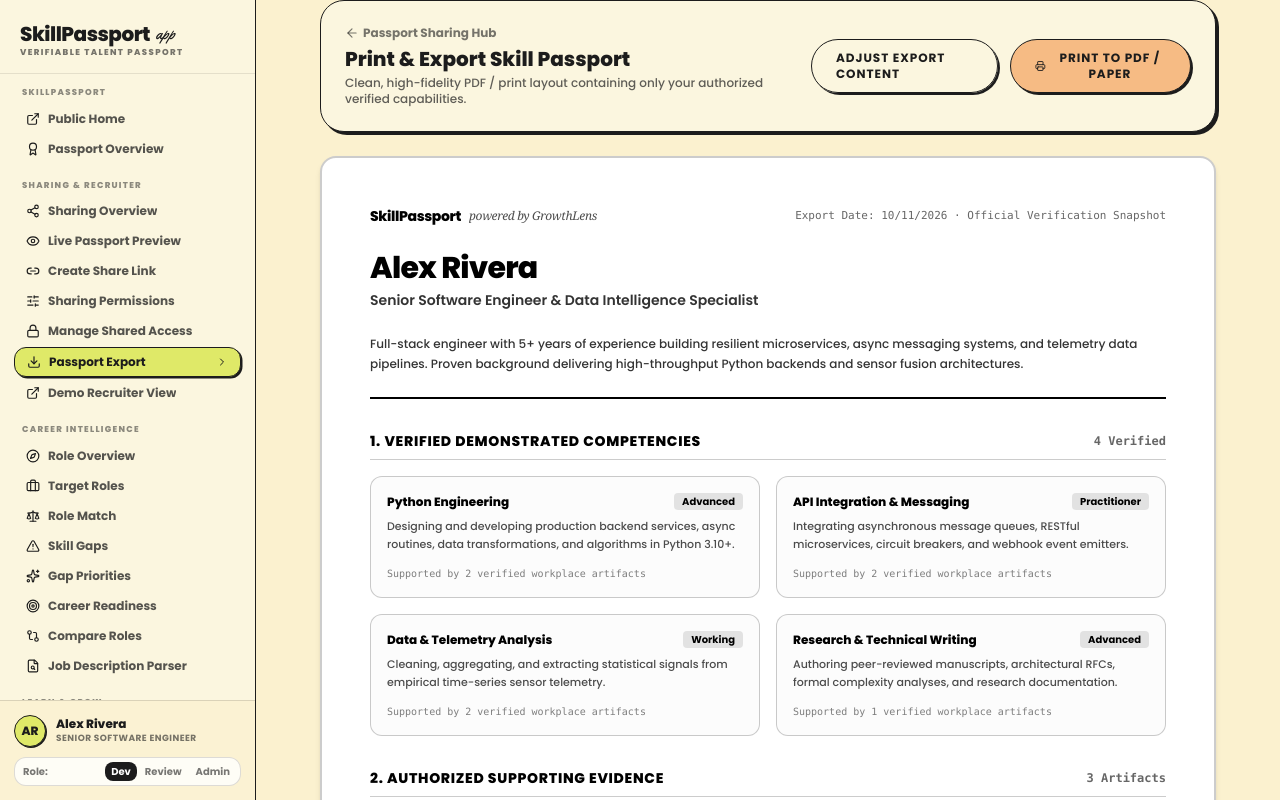
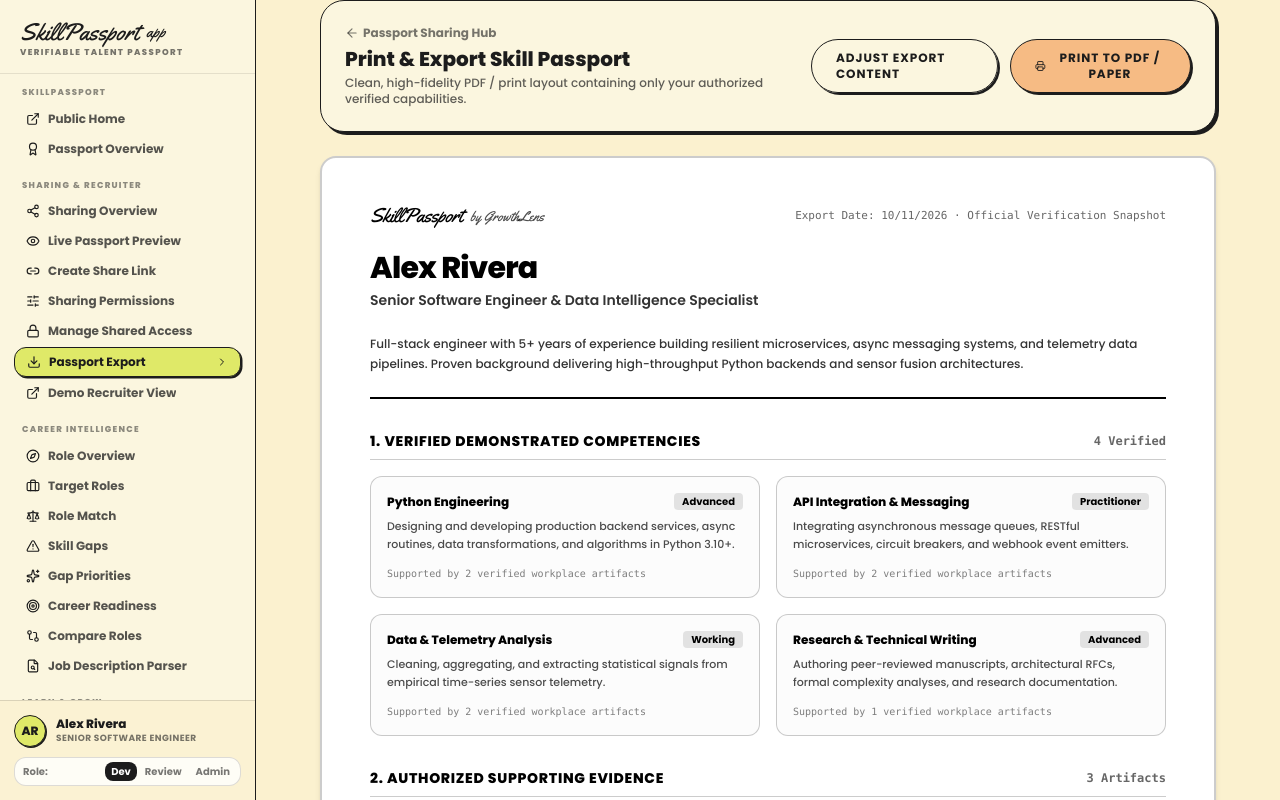
Before and after one commit to shubham392007-sketch/HackMatrix-5.0-MISC02, a Next.js app in the folder skillpassport-powered-by-growthlens/: page /app/passport/export in a window 1280 px wide. Built offline with nearby package versions, Linux system fonts and the light colour scheme.

Commit message:
style(brand): align SkillPassport wordmark font family to Yellowtail cursive matching by GrowthLens

```diff
--- a/skillpassport-powered-by-growthlens/src/app/app/passport/export/page.tsx
+++ b/skillpassport-powered-by-growthlens/src/app/app/passport/export/page.tsx
@@ -100,9 +100,19 @@ export default function PassportExportPage() {
         {/* Document Header */}
         <div className="border-b-2 border-black pb-6 space-y-4">
           <div className="flex items-center justify-between text-xs">
-            <div className="flex items-center gap-2 font-black text-sm tracking-tight">
-              <span>SkillPassport</span>
-              <span className="font-serif italic font-normal text-xs text-black/70">powered by GrowthLens</span>
+            <div className="flex items-center gap-2">
+              <span
+                className="text-xl font-normal tracking-tight text-black leading-none"
+                style={{ fontFamily: "'Yellowtail', cursive" }}
+              >
+                SkillPassport
+              </span>
+              <span
+                className="text-sm font-normal text-black/70"
+                style={{ fontFamily: "'Yellowtail', cursive" }}
+              >
+                by GrowthLens
+              </span>
             </div>
             <div suppressHydrationWarning className="text-right text-[11px] font-mono text-black/60">
               Export Date: {exportDateDisplay} · Official Verification Snapshot
--- a/skillpassport-powered-by-growthlens/src/app/p/layout.tsx
+++ b/skillpassport-powered-by-growthlens/src/app/p/layout.tsx
@@ -42,8 +42,11 @@ export default function RecruiterPublicLayout({
                 SP
               </div>
               <div>
-                <div className="flex items-center gap-1.5 leading-none">
-                  <span className="font-extrabold text-base tracking-tight text-ink">
+                <div className="flex items-center gap-2 leading-none">
+                  <span
+                    className="text-2xl tracking-tight text-ink"
+                    style={{ fontFamily: "'Yellowtail', cursive" }}
+                  >
                     SkillPassport
                   </span>
                   <span className="text-[10px] font-bold px-1.5 py-0.5 rounded bg-[#FBF1CF] border border-ink/15 text-ink uppercase tracking-wide">
--- a/skillpassport-powered-by-growthlens/src/components/app/AppSidebar.tsx
+++ b/skillpassport-powered-by-growthlens/src/components/app/AppSidebar.tsx
@@ -185,8 +185,11 @@ export default function AppSidebar() {
       {/* Workspace Brand Wordmark (Fixed Top) */}
       <div className="p-5 pb-3.5 shrink-0 border-b border-[#1C1C1C]/10 bg-[#FBF6DF]">
         <Link href="/app/passport" className="block group select-none">
-          <div className="flex items-center gap-1.5">
-            <span className="text-xl font-black tracking-tight text-[#1C1C1C]">
+          <div className="flex items-center gap-2">
+            <span
+              className="text-2xl text-[#1C1C1C] leading-none"
+              style={{ fontFamily: "'Yellowtail', cursive" }}
+            >
               SkillPassport
             </span>
             <span
@@ -196,7 +199,7 @@ export default function AppSidebar() {
               app
             </span>
           </div>
-          <span className="text-[8.5px] font-black uppercase tracking-[0.16em] text-[#1C1C1C]/60 block -mt-0.5">
+          <span className="text-[8.5px] font-black uppercase tracking-[0.16em] text-[#1C1C1C]/60 block mt-0.5">
             VERIFIABLE TALENT PASSPORT
           </span>
         </Link>
--- a/skillpassport-powered-by-growthlens/src/components/layout/SPFooter.tsx
+++ b/skillpassport-powered-by-growthlens/src/components/layout/SPFooter.tsx
@@ -10,12 +10,15 @@ export default function SPFooter() {
         {/* Top Header Row with Wordmark */}
         <div className="flex flex-col lg:flex-row lg:items-end justify-between gap-8 pb-12 border-b border-[#1C1C1C]/15">
           <div className="space-y-3 max-w-xl">
-            <div className="flex items-baseline gap-2">
-              <span className="text-4xl sm:text-5xl md:text-6xl font-black tracking-tight text-[#1C1C1C]">
+            <div className="flex items-baseline gap-3">
+              <span
+                className="text-4xl sm:text-5xl md:text-6xl text-[#1C1C1C] leading-none"
+                style={{ fontFamily: "'Yellowtail', cursive" }}
+              >
                 SkillPassport
               </span>
               <span
-                className="text-2xl sm:text-3xl text-[#1C1C1C]"
+                className="text-2xl sm:text-3xl text-[#1C1C1C] opacity-90"
                 style={{ fontFamily: "'Yellowtail', cursive" }}
               >
                 by GrowthLens
--- a/skillpassport-powered-by-growthlens/src/components/layout/SPHeader.tsx
+++ b/skillpassport-powered-by-growthlens/src/components/layout/SPHeader.tsx
@@ -21,18 +21,21 @@ export default function SPHeader() {
       <div className="max-w-[1400px] mx-auto px-5 md:px-10 flex items-center justify-between h-16">
         {/* Brand Logo & Wordmark */}
         <Link href="/" className="flex flex-col justify-center group select-none">
-          <div className="flex items-center gap-1.5">
-            <span className="text-xl sm:text-2xl font-extrabold tracking-tight text-[#1C1C1C]">
+          <div className="flex items-center gap-2">
+            <span
+              className="text-2xl sm:text-3xl text-[#1C1C1C] leading-none"
+              style={{ fontFamily: "'Yellowtail', cursive" }}
+            >
               SkillPassport
             </span>
             <span
-              className="text-lg text-[#1C1C1C] opacity-90 hidden sm:inline"
+              className="text-lg sm:text-xl text-[#1C1C1C] opacity-90 hidden sm:inline"
               style={{ fontFamily: "'Yellowtail', cursive" }}
             >
               by GrowthLens
             </span>
           </div>
-          <span className="text-[9px] font-black tracking-[0.14em] uppercase text-[#1C1C1C]/60 -mt-1 block sm:hidden">
+          <span className="text-[9px] font-black tracking-[0.14em] uppercase text-[#1C1C1C]/60 -mt-0.5 block sm:hidden">
             POWERED BY GROWTHLENS
           </span>
         </Link>
```
